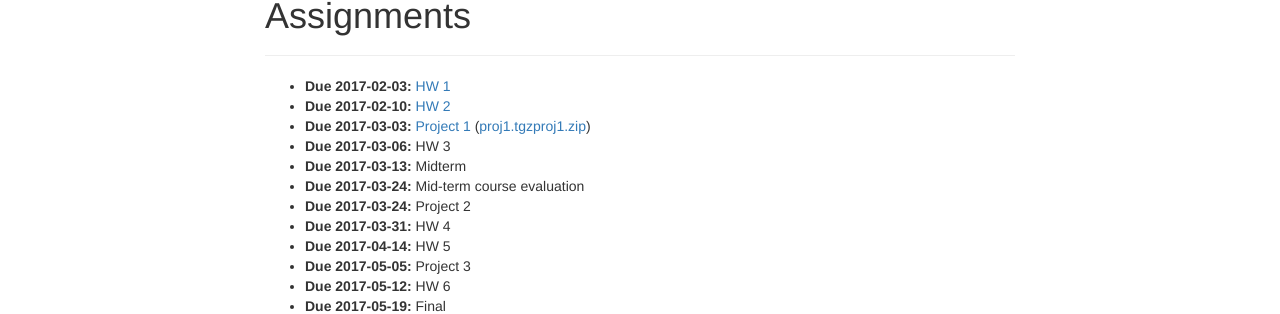
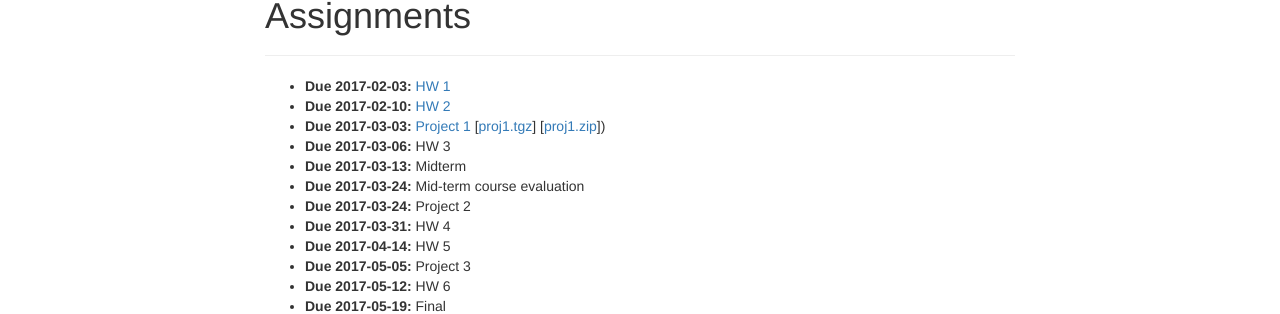
Before and after one commit to dbindel/cs4220-s17, a Jekyll site: the page built from web/assignments.html, in a window 1280 px wide. Shown: the part 114-428 px from the top of the page. Built offline with Jekyll 4.4.1, drawn with Linux system fonts in a browser that asks for light colours; nearby versions of some CDN libraries.

Commit message:
Fixed aux file link generator.

```diff
--- a/web/_includes/hw_entry.html
+++ b/web/_includes/hw_entry.html
@@ -1,5 +1,5 @@
 <li>
   <strong>Due {{ entry.due }}:</strong>
   {% if entry.file %}<a href="hw/{{ entry.file }}.pdf">{{ entry.desc }}</a>{% else %}{{ entry.desc }}{% endif %}
-  {% if entry.support %}({% for s in entry.support %}<a href="hw/{{ s }}">{{ s }}</a>{% endfor %}){% endif %}
+  {% if entry.support %}{% for s in entry.support %} [<a href="hw/{{ s }}">{{ s }}</a>]{% endfor %}){% endif %}
 </li>
```
